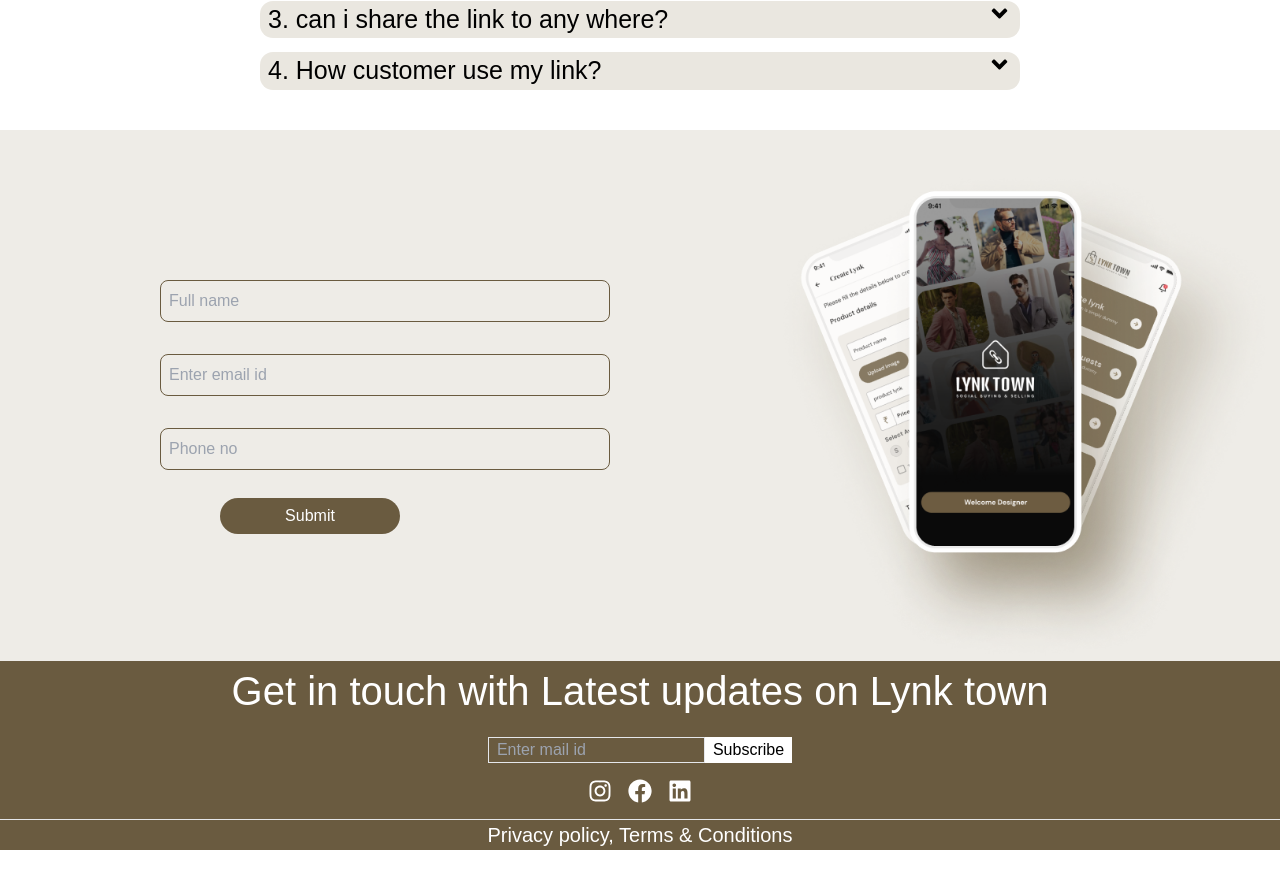
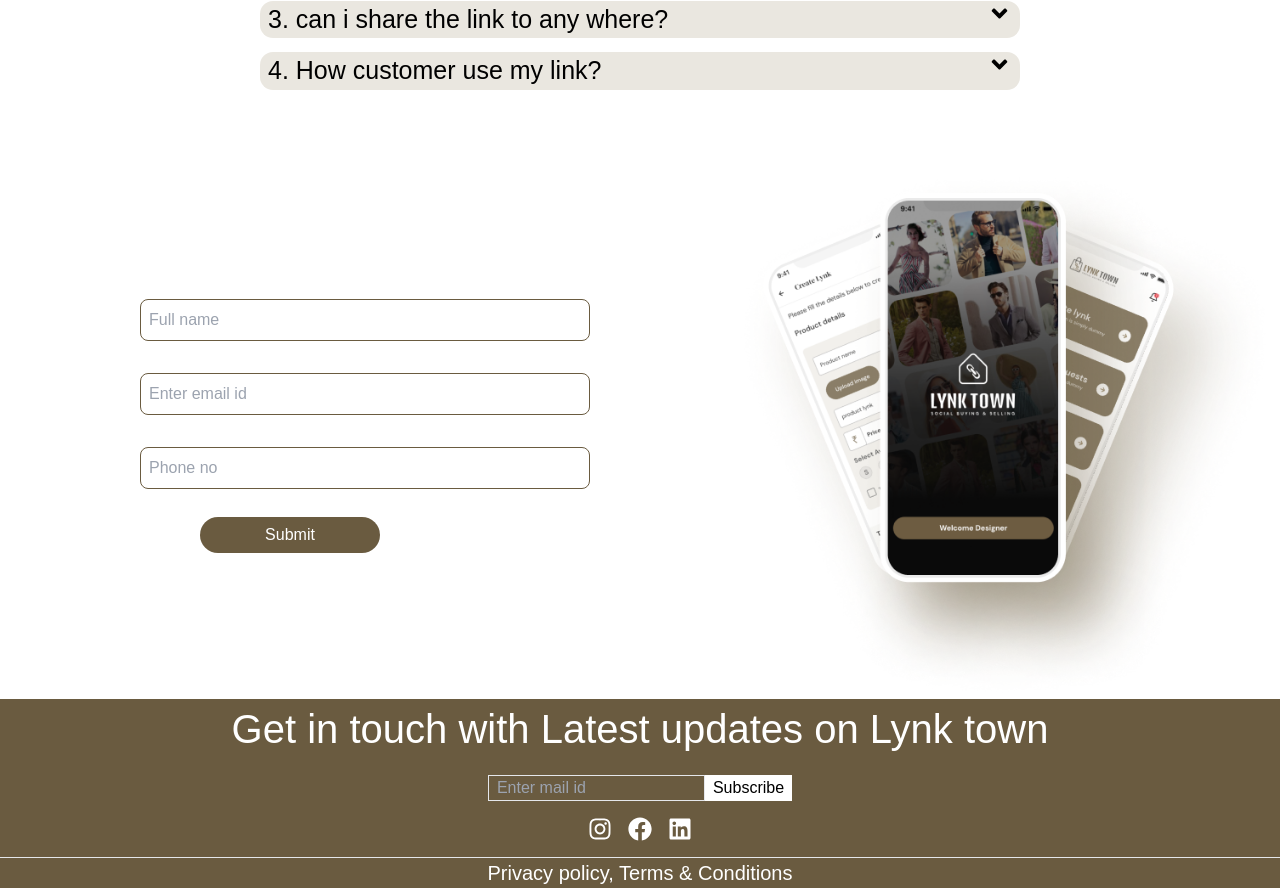
Before and after one commit to ahswathi/lynk-town, a React (Create React App) app: page / in a window 1280 px wide. Shown: the part 4478-5366 px from the top of the page. Before the commit the page ends 5328 px from the top, so only its background shows below. Built offline with nearby package versions, Linux system fonts and the light colour scheme.

Commit message:
Form Validation

```diff
--- a/src/Components/Faqs.js
+++ b/src/Components/Faqs.js
@@ -4,7 +4,7 @@
 let Faqs = () => {
     return (
         <>
-            <p className="title text-center mx-[100px] text-[#6A5B40] tracking-wide mb-[20px] mt-[100px]">FAQ’s </p>
+            <p className="title text-center mx-[80px] text-[#6A5B40] tracking-wide mb-[20px] mt-[100px]">FAQ’s </p>
             <div className="  rounded-10 mx-[20px] mb-[40px]">
 
                 <ul className="" >
--- a/src/Components/Form.js
+++ b/src/Components/Form.js
@@ -21,14 +21,14 @@
 
 
         <>
-            <div className="flex justify-around items-center bg-[#EEECE7] flex-col sm:flex-row lg:flex-row ">
+            <div className="flex justify-around items-center  flex-col sm:flex-row lg:flex-row ">
 
 
                 <div className="flex flex-col justify-center lg:pt-5  sm:ml-[80px] lg:ml-[100px]">
                     <form onSubmit={handleSubmit(onSubmit)} className="flex flex-col justify-center text-[#6A5B40]">
                         <input
                             type="text"
-                            className={`form-control border bg-transparent border-[#6A5B40] mx-[60px] p-2 rounded-lg my-4 w-[300px] lg:w-[450px] ${errors.name && "invalid"}`}
+                            className={`form-control border bg-transparent border-[#6A5B40] mx-[40px] p-2 rounded-lg my-4 w-[300px] lg:w-[450px] ${errors.name && "invalid"}`}
                             {...register("name", { required: "Name is Required" })}
 
                             placeholder="Full name"
@@ -43,7 +43,7 @@
 
                         <input
                             type="text"
-                            className={`form-control border bg-transparent border-[#6A5B40] w-[300px] mx-[60px] p-2 rounded-lg my-4 lg:w-[450px] ${errors.email && "invalid"}`}
+                            className={`form-control border bg-transparent border-[#6A5B40] w-[300px] mx-[40px] p-2 rounded-lg my-4 lg:w-[450px] ${errors.email && "invalid"}`}
                             {...register("email", {
                                 required: "Email is Required",
                                 pattern: {
@@ -63,7 +63,7 @@
                         )}
                         <input
                             type="text"
-                            className={`form-control border bg-transparent border-[#6A5B40] w-[300px] mx-[60px] p-2 rounded-lg my-4 lg:w-[450px]
+                            className={`form-control border bg-transparent border-[#6A5B40] w-[300px] mx-[40px] p-2 rounded-lg my-4 lg:w-[450px]
                         ${errors.phone && "invalid"}`}
                             {...register("phone", {
                                 required: "Phone is Required",
@@ -85,14 +85,14 @@
                         <input
 
                             type="submit"
-                            className="text-center mx-[120px] my-3 bg-[#6A5B40] rounded-[160px] text-white h-[36px] w-[180px] "
+                            className="text-center mx-[100px] my-3 bg-[#6A5B40] rounded-[160px] text-white h-[36px] w-[180px] "
                             value="Submit"
                         />
                     </form>
                 </div>
 
 
-                <div className="social-platform ml-[40px] sm:ml-[80px] lg:ml-[100px] mt-10">
+                <div className="social-platform sm:ml-[80px] lg:ml-[100px] mt-10">
                     <img src="/images/carto-action.png" alt="service1" />
                 </div>
 
```
Also changed, not shown: src/App.js (+11 -11 lines).
